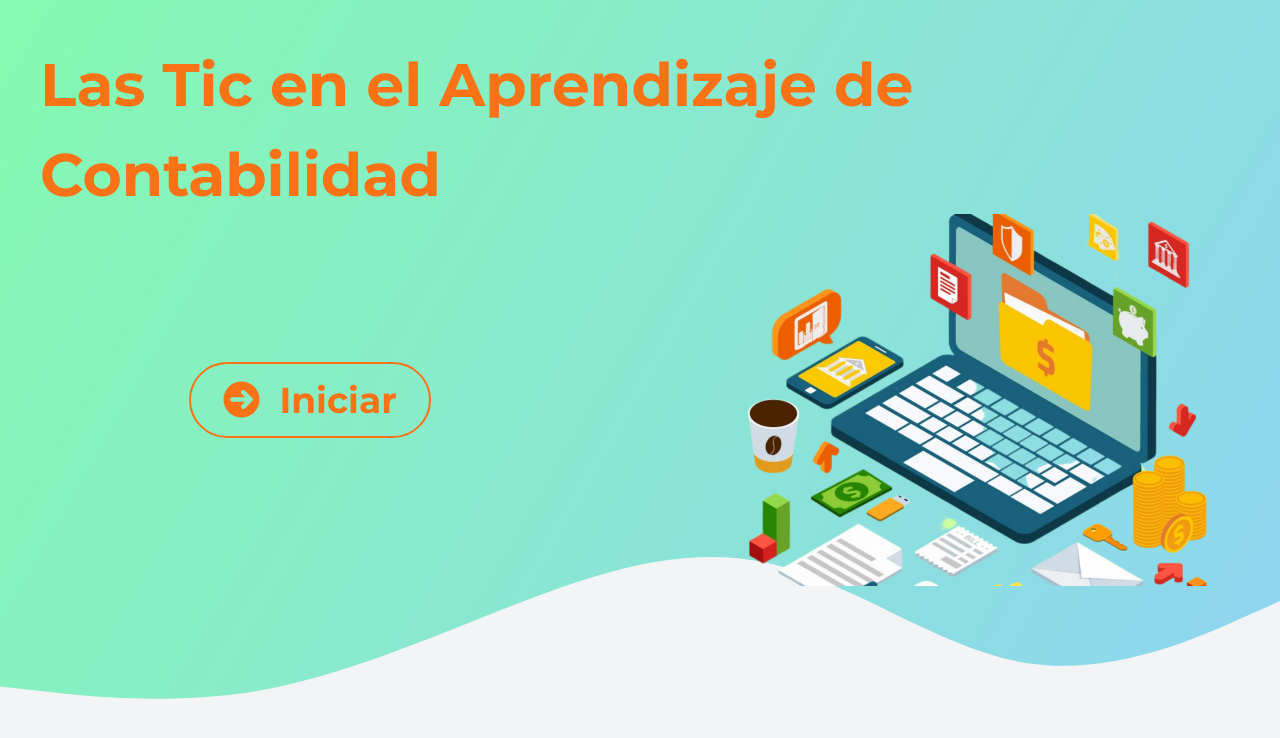
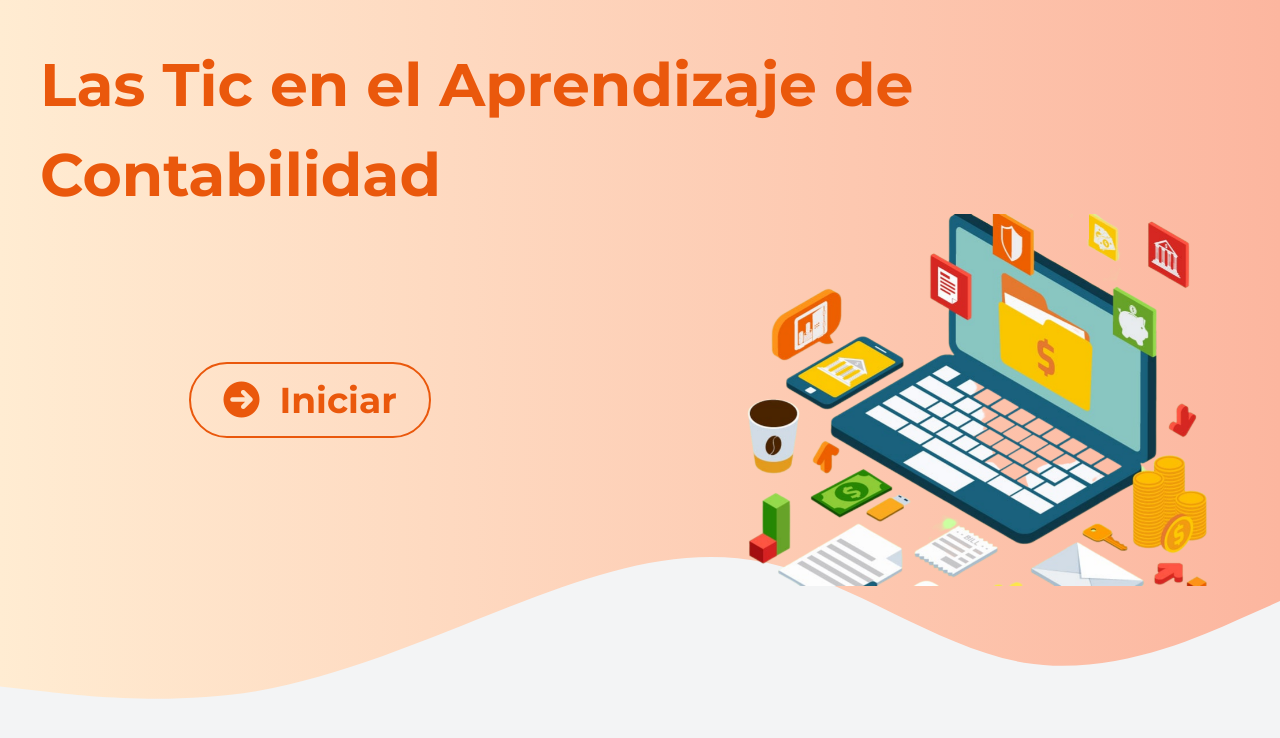
Before and after one commit to JotaErrE01/tesis-contabilidad, a React (Vite) app: page / in a window 1280 px wide. Shown: the top 738 px of the page. Built offline with nearby package versions, Linux system fonts and the light colour scheme.

Commit message:
Cambiando el color de fondo y Otros Ajustes

```diff
--- a/src/index.css
+++ b/src/index.css
@@ -3,7 +3,9 @@
 @tailwind utilities;
 
 body {
-  background-image: linear-gradient(120deg, #84fab0 0%, #8fd3f4 100%);
+  /* background-image: linear-gradient(120deg, #84fab0 0%, #8fd3f4 100%); */
+  /* background-image: linear-gradient(to top, #209cff 0%, #68e0cf 100%); */
+  background-image: linear-gradient(to right, #ffecd2 0%, #fcb69f 100%);
   margin: 0;
   font-family: 'Montserrat', sans-serif;
   min-height: 100vh;
@@ -11,11 +13,15 @@ body {
 }
 
 #inicio {
-  background-image: linear-gradient(120deg, #84fab0 0%, #8fd3f4 100%);
+  /* background-image: linear-gradient(120deg, #84fab0 0%, #8fd3f4 100%); */
+  /* background-image: linear-gradient(to top, #209cff 0%, #68e0cf 100%); */
+  background-image: linear-gradient(to right, #ffecd2 0%, #fcb69f 100%);
 }
 
 #nav{
-  background-image: linear-gradient(120deg, #84fab0 0%, #8ff4e7 100%);
+  /* background-image: linear-gradient(120deg, #84fab0 0%, #8ff4e7 100%); */
+  /* background-image: linear-gradient(to top, #9ce0f1df 0%, #8cecdce7 100%); */
+  background-image: linear-gradient(to right, #ffecd2 0%, #fcb69f 100%);
   /* background-color: white; */
 }
 
--- a/src/pages/ContabilidadApp.tsx
+++ b/src/pages/ContabilidadApp.tsx
@@ -6,12 +6,12 @@ export const ContabilidadApp = () => {
   return (
     <div id='inicio' className="h-screen">
       <h1
-        className="lg:text-6xl text-orange-500 font-bold m-0 ml-10 lg:mt-10 sm:fixed lg:w-4/5 md:text-5xl md:w-full md:mt-20 text-4xl pt-8 sm:pt-0 leading-normal lg:leading-normal md:leading-normal"
+        className="lg:text-6xl text-orange-600 font-bold m-0 ml-10 lg:mt-10 sm:fixed lg:w-4/5 md:text-5xl md:w-full md:mt-20 text-4xl pt-8 sm:pt-0 leading-normal lg:leading-normal md:leading-normal"
       >Las Tic en el Aprendizaje de Contabilidad</h1>
       <div className="container mx-auto flex items-center sm:h-screen flex-col-reverse sm:flex-row md:mt-0 mt-10 gap-10 text-xl">
         <div className="basis-3/4 text-center flex justify-center items-center">
           <button
-            className="lg:text-4xl text-orange-500 font-bold border-orange-500 border-solid border-2 rounded-full px-10 py-4 hover:bg-orange-500 hover:text-white transition-colors duration-300 ease-in-out md:text-2xl relative z-10 sm:px-8 sm:py-4"
+            className="lg:text-4xl text-orange-600 font-bold border-orange-600 border-solid border-2 rounded-full px-10 py-4 hover:bg-orange-600 hover:text-white transition-colors duration-300 ease-in-out md:text-2xl relative z-10 sm:px-8 sm:py-4"
             onClick={() => {
               navigate('/inicio');
             }}
--- a/src/pages/unidades/Unidades.tsx
+++ b/src/pages/unidades/Unidades.tsx
@@ -16,7 +16,7 @@ export const Unidades = () => {
             alt: 'Unidad 1',
             className: 'invert w-28 h-20 md:w-48 md:h-36'
           }}
-          className="bg-yellow-500 flex flex-col gap-10 items-center md:px-32 text-2xl md:text-4xl"
+          className="bg-yellow-500 flex flex-col gap-10 items-center md:px-32 text-2xl md:text-4xl w-4/5 md:w-auto"
           page='/unidad1'
         />
 
@@ -27,7 +27,7 @@ export const Unidades = () => {
             alt: 'Unidad 2',
             className: 'invert w-28 h-20 md:w-48 md:h-36'
           }}
-          className="bg-purple-500 flex flex-col gap-10 items-center md:px-32 text-2xl md:text-4xl"
+          className="bg-purple-500 flex flex-col gap-10 items-center md:px-32 text-2xl md:text-4xl w-4/5 md:w-auto"
           page='/unidad2'
         />
       </div>
--- a/src/pages/videos/VideoCard.tsx
+++ b/src/pages/videos/VideoCard.tsx
@@ -19,6 +19,13 @@ export const VideoCard = () => {
 
       <iframe className='rounded w-4/5 h-[30rem] lg:h-auto md:w-3/5 aspect-video mx-auto mt-10 bg-slate-700' src={url} title="YouTube video player" frameBorder="0" allow="accelerometer; autoplay; clipboard-write; encrypted-media; gyroscope; picture-in-picture" allowFullScreen></iframe>
 
+      <p
+        className="text-center text-xl md:text-2xl mb-10 mt-10 lg:mb-10 hover:cursor-pointer"
+        onClick={() => {
+          window.open(url, '_blank');
+        }}
+      ><span className="font-bold">Fuente:</span> {url}</p>
+
       <BtnAtras route='/videos' className='ml-5 mt-5 md:fixed top-5 left-5' showArrow/>
     </>
   );
--- a/src/pages/videos/Videos.tsx
+++ b/src/pages/videos/Videos.tsx
@@ -27,7 +27,7 @@ export const Videos = () => {
           <Card
             className='bg-pink-500 w-[30rem] text-2xl lg:text-3xl'
             icoClass="fas fa-book text-6xl lg:text-7xl mb-5"
-            text="Libro Diario y Libro Mayo"
+            text="Libro Diario y Libro Mayor"
             page='/videoCard?url=https://www.youtube.com/embed/SCw71-zsyBo&title=Libro Diario y Mayor'
           />
 
```
